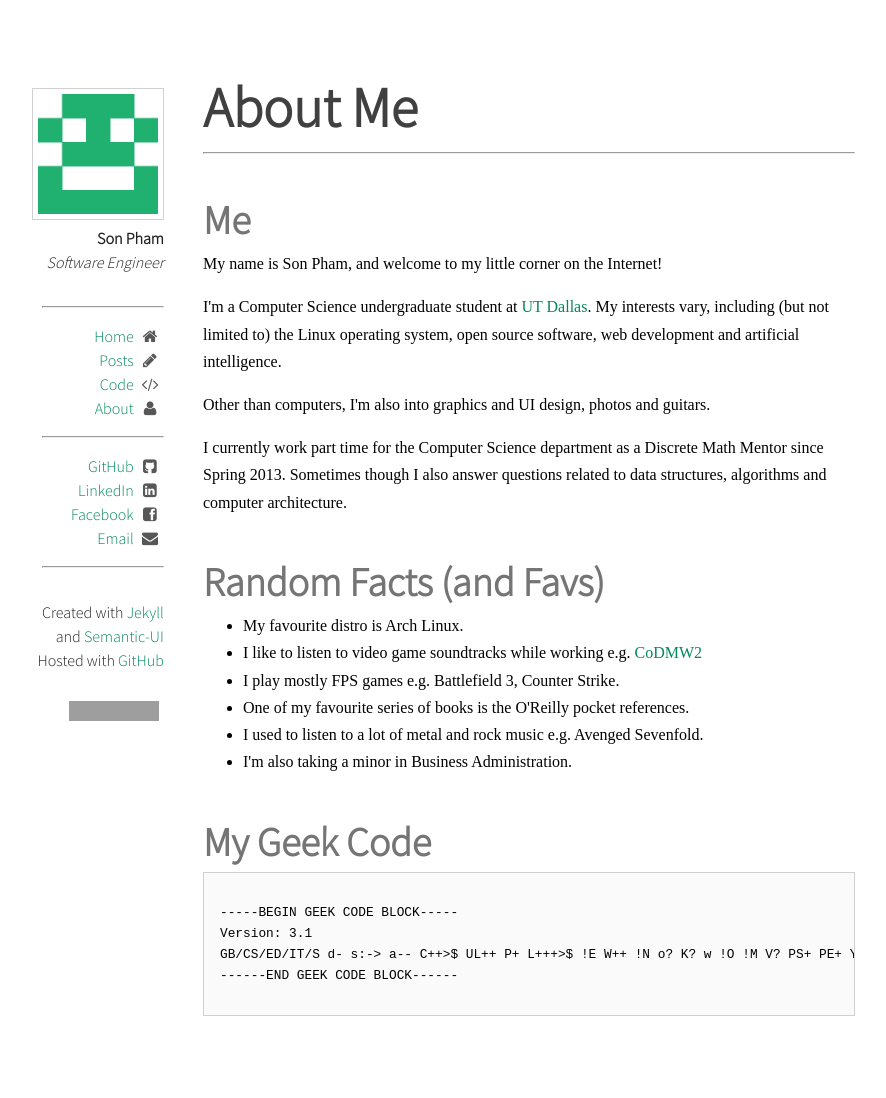
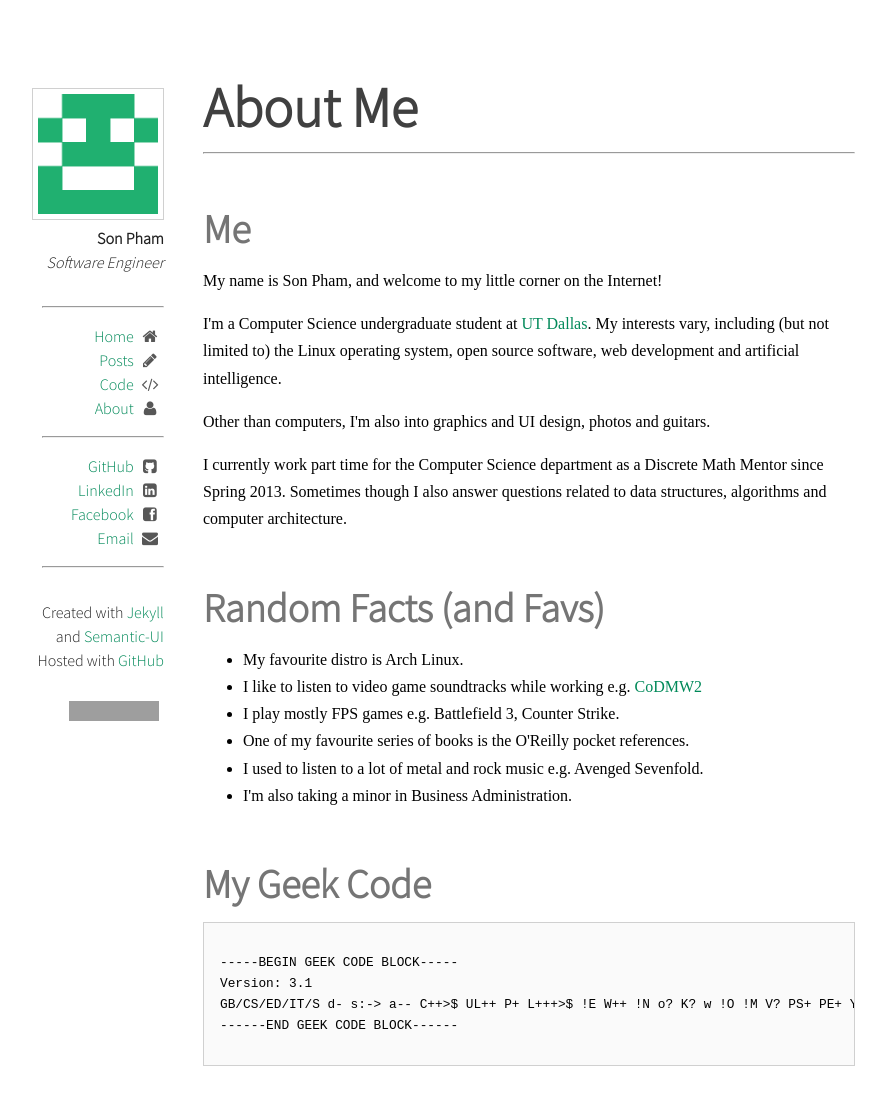
Before and after one commit to sonph/sonph.github.io.old, a Jekyll site: the page built from about/index.html, in a window 1280 px wide. Shown: the whole page, without its empty margins (137-1023 px from the left). Built offline with Jekyll 4.4.1, drawn with Linux system fonts in a browser that asks for light colours; Markdown is read by kramdown in place of the engine named in the settings; before the commit the page ends 1048 px from its top, so only the background shows below that; grey boxes are pictures that could not be loaded.

Commit message:
fix h2-6 lineheight

```diff
--- a/assets/css/style.css
+++ b/assets/css/style.css
@@ -157,6 +157,7 @@ pre code {
     font-size: 2.5em;
     color: #757575;
     padding-top: 0.5em;
+    line-height: 1.1em;
 }
 
 .article h3 {
```
